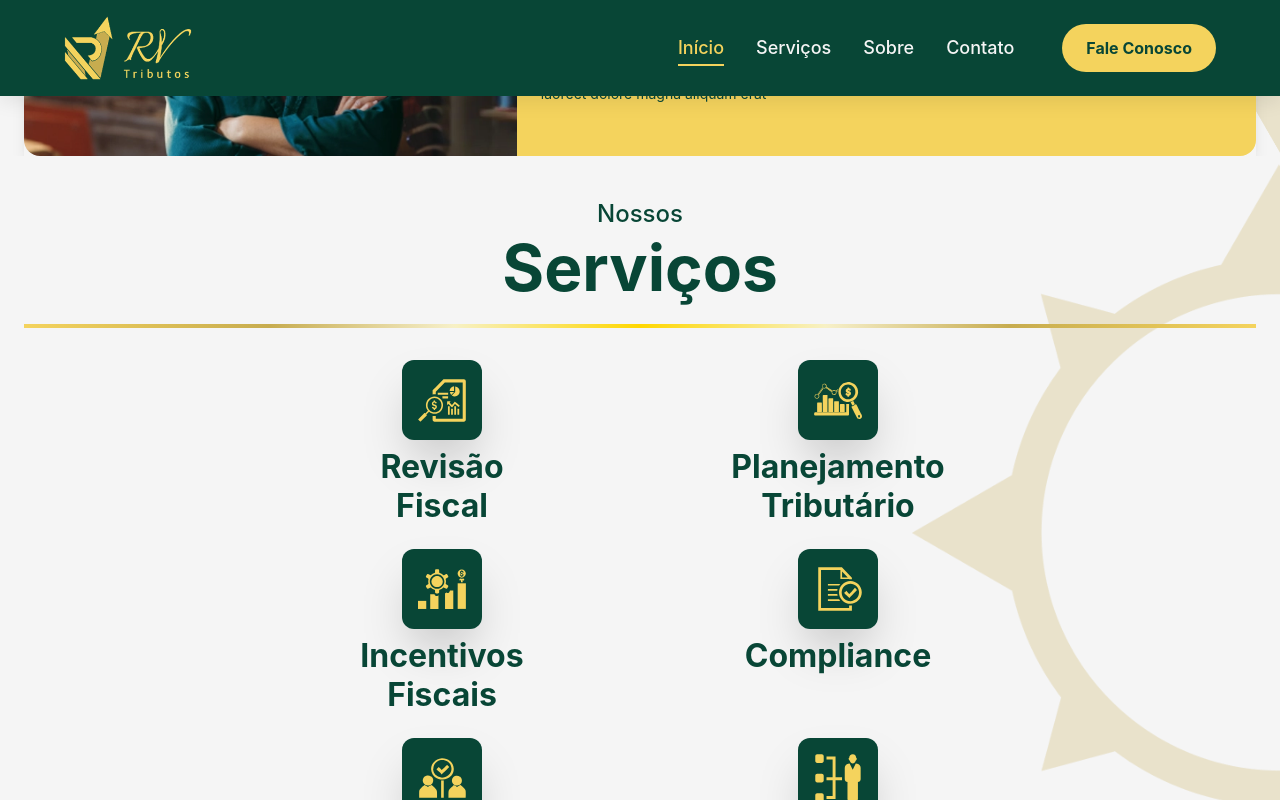
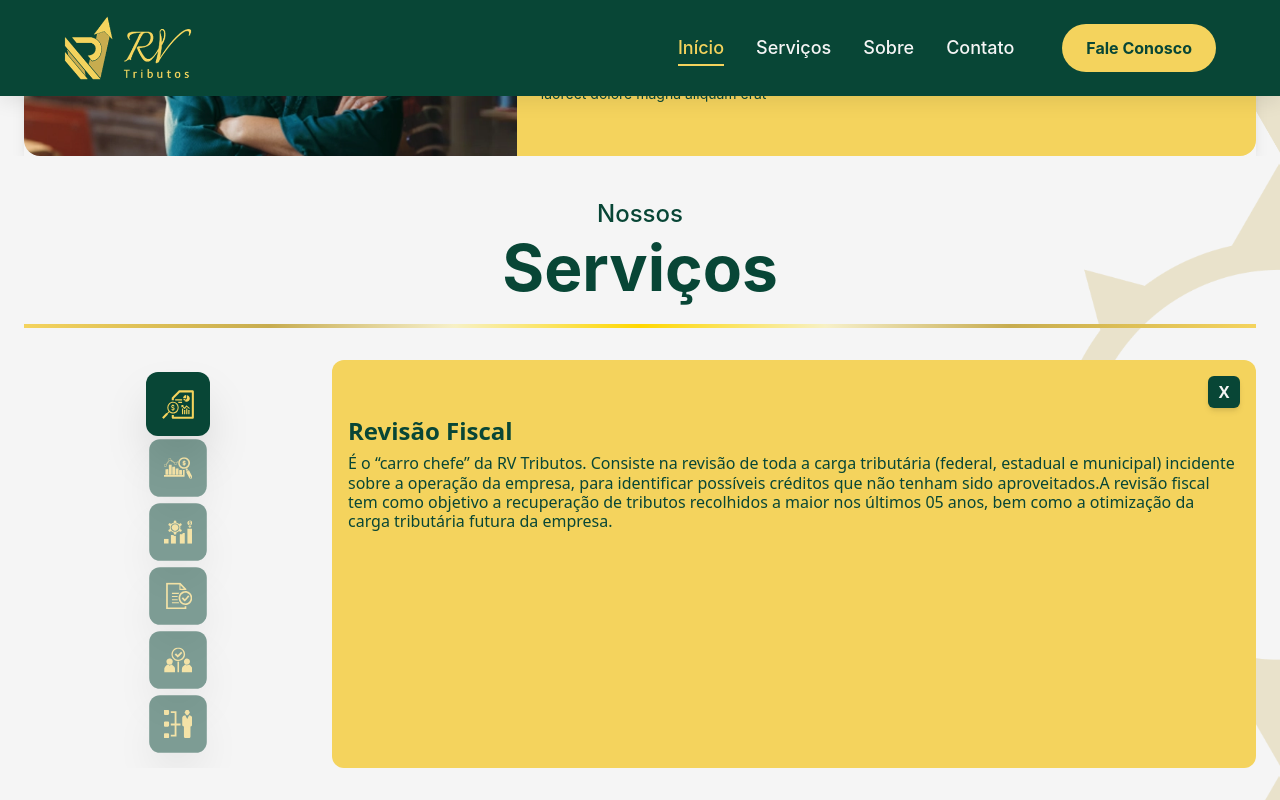
Before and after one commit to hagartelles/rv-tributos-new, a Next.js app: page / in a window 1280 px wide. Both pictures are taken after a click on the button 442 px from the left and 1942 px from the top of the page. Shown: the part 1542-2342 px from the top of the page. Built offline with nearby package versions, Linux system fonts and the light colour scheme.

Commit message:
feature: added new efect when buttons is clicked on services

```diff
--- a/src/components/footer/Footer.tsx
+++ b/src/components/footer/Footer.tsx
@@ -85,7 +85,7 @@ export default function Footer() {
                     <div className="grid grid-cols-2 gap-0 relative">
                         {/* Links Úteis - Lado Esquerdo */}
                         <div className="">
-                            <h3 className="text-rv-green font-display text-[clamp(0.875rem,3.5vw,1rem)] font-bold mb-2">
+                            <h3 className="text-rv-green font-display text-[clamp(0.875rem,3.5vw,1rem)] font-bold mb-1">
                                 Links Úteis:
                             </h3>
                             {/* Grid 2x2 dos links */}
@@ -107,7 +107,7 @@ export default function Footer() {
 
                         {/* Contato - Lado Direito */}
                         <div className="px-4 flex flex-col justify-start">
-                            <h3 className="text-rv-green font-display text-[clamp(0.875rem,3.5vw,1rem)] font-bold mb-2">
+                            <h3 className="text-rv-green font-display text-[clamp(0.875rem,3.5vw,1rem)] font-bold mb-1">
                                 Contato:
                             </h3>
                             <Link
--- a/src/components/main/sections/Feedbacks.tsx
+++ b/src/components/main/sections/Feedbacks.tsx
@@ -42,7 +42,7 @@ export default function Feedbacks() {
                 <SectionLayout.GradientLine />
             </SectionLayout.Header>
 
-            <SectionLayout.Content className="flex flex-col gap-6">
+            <SectionLayout.Content className="flex flex-col gap-6 mb-6">
                 {testimonials.map((testimonial) => (
                     <div
                         key={testimonial.id}
@@ -50,7 +50,7 @@ export default function Feedbacks() {
                     >
                         {/* Logo da empresa */}
                         <div className="shrink-0">
-                            <div className="w-20 h-20 rounded-full overflow-hidden relative">
+                            <div className="w-20 h-20 rounded-full overflow-hidden relative ">
                                 <Image
                                     src={testimonial.logo}
                                     alt={testimonial.author}
@@ -61,7 +61,7 @@ export default function Feedbacks() {
                         </div>
 
                         {/* Conteúdo do depoimento */}
-                        <div className="pl-6">
+                        <div className="px-6">
                             {/* Aspas decorativas */}
                             <div className="text-rv-yellow font-bold text-6xl leading-none h-8 flex items-start mb-2" style={{ lineHeight: '1' }}>
                                 “
--- a/src/components/main/sections/Services.tsx
+++ b/src/components/main/sections/Services.tsx
@@ -1,51 +1,65 @@
 'use client';
 
+import { useState } from 'react'; // Adicionado
 import Image from 'next/image';
 import SectionLayout from '@/ui/SectionLayout';
 
 export default function Services() {
+    // 1. Estado para controlar qual serviço foi clicado
+    const [activeId, setActiveId] = useState<number | null>(null);
+
     const services = [
         {
             id: 1,
             name: 'Revisão Fiscal',
             title: <>Revisão <br/>Fiscal</>,
             icon: '/revisao_fiscal.svg',
+            // Adicionei este campo para o texto do conteúdo
+            description: 'É o “carro chefe” da RV Tributos. Consiste na revisão de toda a carga tributária (federal, estadual e municipal) incidente sobre a operação da empresa, para identificar possíveis créditos que não tenham sido aproveitados.A revisão fiscal tem como objetivo a recuperação de tributos recolhidos a maior nos últimos 05 anos, bem como a otimização da carga tributária futura da empresa.'
         },
         {
             id: 2,
             name: 'Planejamento Tributário',
             title: <>Planejamento <br/> Tributário</>,
             icon: '/planejamento_tributario.svg',
+            description: 'Análise de toda a estrutura comercial, logística e operacional da empresa, para apontar medidas que reduzam a carga tributária incidente, tal como o apontamento do regime de tributação mais vantajoso; eventuais benefícios fiscais que possam ser utilizados; sugestões de melhorias logísticas e na aquisição de produtos/serviços, além de possíveis alterações societárias para organização e proteção patrimonial.'
         },
         {
             id: 3,
             name: 'Incentivos Fiscais',
             title: <>Incentivos <br/>Fiscais</>,
             icon: '/incentivos_fiscais.svg',
+            description: 'Este serviço é essencial para agregar inteligência tributária à operação logística da sua empresa. Auxiliaremos a estruturação de novos negócios ou melhoria da operação atual mediante o apontamento de benefícios fiscais estaduais, municipais e federais que possam ser utilizados na operação. Faremos todo o processo de requisição do incentivo fiscal junto ao Ente Federativo concedente, bem como o alinhamento dos processos internos da empresa para escrituração contábil e fiscal do benefício.'
         },
         {
             id: 4,
             name: 'Compliance',
             title: <>  Compliance </>,
             icon: '/compliance.svg',
+            description: 'Revisão de conformidade da tributação e preenchimento das obrigações acessórias entregues pela empresa, com o objetivo de identificar e apontar possíveis irregularidades considerando as as exigências impostas pelas Receitas Federal, Estadual e Municipal.'
         },
         {
             id: 5,
             name: 'Assessoria Mensal',
             title: <>Assessoria <br/> Mensal</>,
             icon: '/assessoria_mensal.svg',
+            description: 'É o serviço mais completo prestado pela RV Tributos. A assessoria mensal engloba todos os serviços prestados pela RV, mediante o acompanhamento e fechamento da escrituração fiscal, contábil e tributária da empresa, e inclui reuniões mensais para entender eventuais mudanças na operação, sempre buscando reduzir a carga tributária com eficiência e segurança jurídica.'
         },
         {
             id: 6,
             name: 'Gestão de Passivos',
             title: <>Gestão <br/>de Passivos</>,
             icon: '/gestao_passivos.svg',
+            description: 'Estruturação de plano de contenção e redução do passivo tributário em aberto da empresa, mediante discussão judicial dos débitos ou por meio de simulação e negociação de transações tributárias.'
         }
     ];
 
-    const handleServiceClick = (serviceTitle: string) => {
-        console.log(`Clicou em: ${serviceTitle}`);
-        // Adicione sua lógica aqui
+    const handleServiceClick = (id: number) => {
+        // Se clicar no mesmo, fecha. Se for outro, abre.
+        setActiveId(activeId === id ? null : id);
+    };
+    const handleCloseService = () => {
+        setActiveId(null);
     };
 
     return (
@@ -61,18 +75,42 @@ export default function Services() {
                 <SectionLayout.GradientLine />
             </SectionLayout.Header>
 
-            <SectionLayout.Content className="">
-                {/* Grid 3 linhas x 2 colunas */}
-                <div className="grid grid-cols-2 grid-rows-3 gap-6 max-w-3xl mx-auto">
-                    {services.map((service) => (
-                        <div key={service.id} className="flex flex-col items-center gap-2">
+            <SectionLayout.Content className="h-full">
+                {/* Container Principal
+                   Se activeId existir (clicado), vira Flex Row (lado a lado).
+                   Caso contrário, é apenas um bloco normal que segura o grid.
+                */}
+                <div className={`transition-all duration-500 ease-in-out w-full ${activeId ? 'flex' : ''}`}>
+
+                    {/* Área dos Botões
+                       Muda de GRID (inicial) para FLEX COLUNA (lateral) quando ativo
+                    */}
+                    <div className={`transition-all duration-500 ease-in-out ${
+                        activeId
+                        ? 'w-1/4 flex flex-col py-3'
+                        : 'w-full grid grid-cols-2 grid-rows-3 gap-6 max-w-3xl mx-auto' // Estado Inicial: Grid centralizado
+                    }`}>
+                        {services.map((service) => {
+                            const isActive = activeId === service.id;
+                            const isAnyActive = activeId !== null;
+
+                            return (
+                                <div
+                                    key={service.id}
+                                    className={`flex flex-col items-center transition-all duration-500
+                                        ${isAnyActive && !isActive ? 'opacity-50 scale-90' : 'opacity-100 scale-100'}
+                                    `}
+                                >
                                     {/* Botão Quadrado Verde */}
                                     <button
-                                onClick={() => handleServiceClick(service.name)}
-                                className="w-20 h-20 bg-rv-green rounded-xl shadow-2xl flex items-center justify-center transition-all duration-300 hover:scale-105 hover:shadow-xl active:scale-95 ease-in-out"
+                                        onClick={() => handleServiceClick(service.id)}
+                                        className={`
+                                            bg-rv-green rounded-xl shadow-2xl flex items-center justify-center transition-all duration-300 ease-in-out
+                                            ${activeId ? 'w-16 h-16' : 'w-20 h-20 hover:scale-105 hover:shadow-xl active:scale-95'}
+                                        `}
                                     >
                                         {/* Ícone centralizado */}
-                                <div className="w-12 h-12 relative">
+                                        <div className={`relative transition-all duration-300 ${activeId ? 'w-8 h-8' : 'w-12 h-12'}`}>
                                             <Image
                                                 src={service.icon}
                                                 alt={service.name}
@@ -83,11 +121,43 @@ export default function Services() {
                                     </button>
 
                                     {/* Título abaixo do botão */}
-                            <p className="text-rv-green font-display text-[clamp(1rem,3.5vw,2rem)] font-bold text-center">
+                                    <p className={`text-rv-green ${activeId ? `hidden`:`visible`} font-display font-bold text-center transition-all duration-300 ${activeId ? 'text-[0.6rem]' : 'text-[clamp(1rem,3.5vw,2rem)]'}`}>
                                         {service.title}
                                     </p>
                                 </div>
-                    ))}
+                            );
+                        })}
+                    </div>
+
+                    {/* Área de Conteúdo (Aparece à direita)
+                    */}
+                    {activeId && (
+                        <div className="w-3/4 rounded-2xl animate-fade-in flex-1">
+                            {/* Encontra o serviço ativo para mostrar os dados */}
+                            {services.map(service => {
+                                if (service.id !== activeId) return null;
+                                return (
+                                    <div key={service.id} className="bg-rv-yellow rounded-xl p-4 h-full ">
+                                        <div className="w-full flex justify-end mb-2">
+                                            <button
+                                                onClick={handleCloseService}
+                                                className="bg-rv-green text-rv-white w-8 h-8 rounded-md flex items-center justify-center font-bold hover:scale-110 transition-transform shadow-md"
+                                                aria-label="Fechar"
+                                            >
+                                                X
+                                            </button>
+                                        </div>
+                                        <h3 className="text-2xl text-rv-green font-bold mb-2 leading-tight">
+                                            {service.name}
+                                        </h3>
+                                        <p className="text-base text-rv-green leading-relaxed">
+                                            {service.description}
+                                        </p>
+                                    </div>
+                                )
+                            })}
+                        </div>
+                    )}
                 </div>
             </SectionLayout.Content>
         </SectionLayout>
--- a/src/ui/SectionLayout.tsx
+++ b/src/ui/SectionLayout.tsx
@@ -35,7 +35,7 @@ export default function SectionLayout({
     showWatermark = true
 }: SectionProps) {
     return (
-        <section className={`relative w-full mt-1 pt-10 bg-rv-white overflow-hidden ${className}`}>
+        <section className={`relative w-full mt-1 pt-10 min-h-section bg-rv-white overflow-hidden ${className}`}>
             {/* Marca d'água - Background */}
             {showWatermark && (
                 <div className={`absolute inset-0 pointer-events-none `}>
```
Also changed, not shown: src/app/globals.css (+8 -0 lines). Lines whose indentation alone changed are shown as unchanged.
